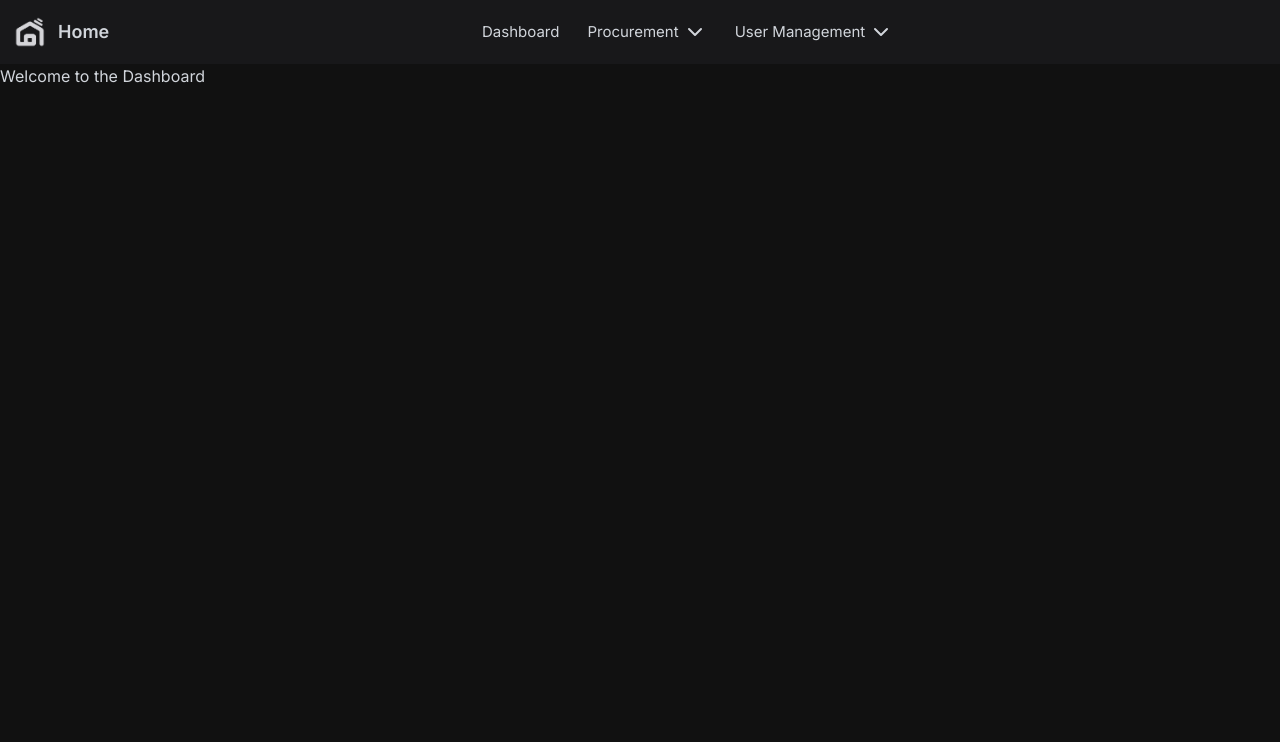
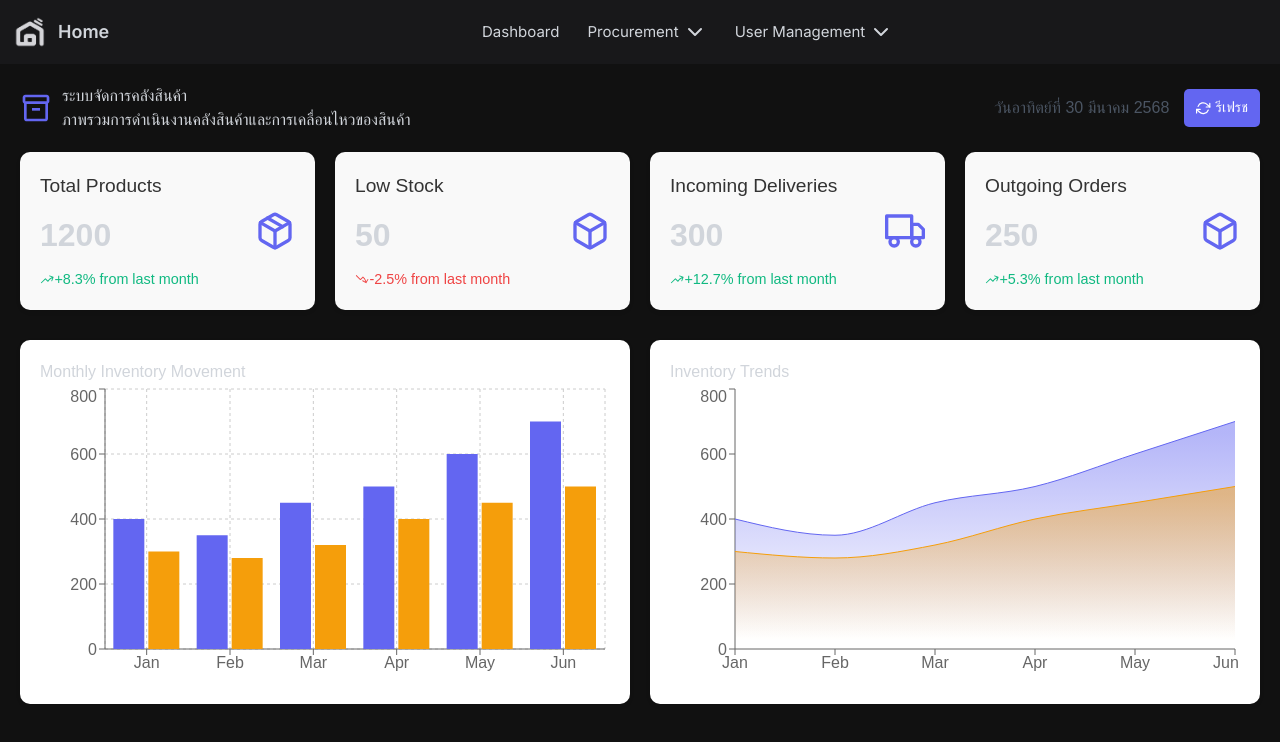
Before and after one commit to ZphinxGZ/ProjectCSI-204, a React (Vite) app: page /dashboard in a window 1280 px wide. Shown: the top 742 px of the page. Built offline with nearby package versions, Linux system fonts and the light colour scheme.

Commit message:
dashboard
23:02

```diff
--- a/package.json
+++ b/package.json
@@ -14,7 +14,9 @@
     "lucide-react": "^0.445.0",
     "react": "^18.3.1",
     "react-dom": "^18.3.1",
-    "react-router-dom": "^7.4.1"
+    "react-icons": "^5.5.0",
+    "react-router-dom": "^7.4.1",
+    "recharts": "^2.15.1"
   },
   "devDependencies": {
     "@eslint/js": "^9.9.0",
--- a/src/main.jsx
+++ b/src/main.jsx
@@ -2,7 +2,7 @@ import { StrictMode } from "react";
 import { createRoot } from "react-dom/client";
 import { BrowserRouter as Router, Routes, Route, Navigate } from "react-router-dom";
 import App from "./App"; // Import App component
-import Dashboard from "./pages/Dashboard";
+import Dashboard from "./pages/Dashboard/Dashboard.jsx";
 import ProcurementOrders from "./pages/ProcurementOrders";
 import ProcurementPayments from "./pages/ProcurementPayments";
 import ProcurementWarehouse from "./pages/ProcurementWarehouse";
--- a/src/pages/Dashboard.jsx
+++ /dev/null
@@ -1,5 +0,0 @@
-const Dashboard = () => {
-  return <h1>Welcome to the Dashboard</h1>;
-};
-
-export default Dashboard;
--- /dev/null
+++ b/src/pages/Dashboard/Dashboard.css
@@ -0,0 +1,115 @@
+.dashboard {
+  padding: 20px;
+  font-family: Arial, sans-serif;
+}
+
+.header {
+  display: flex;
+  justify-content: space-between;
+  align-items: center;
+  margin-bottom: 20px;
+}
+
+.header-title {
+  display: flex;
+  align-items: center;
+}
+
+.header-icon {
+  font-size: 2rem;
+  margin-right: 10px;
+  color: #6366f1;
+}
+
+.header-actions {
+  display: flex;
+  align-items: center;
+  gap: 15px;
+}
+
+.current-date {
+  font-size: 1rem;
+  color: #4b5563;
+}
+
+.refresh-btn {
+  display: flex;
+  align-items: center;
+  background-color: #6366f1;
+  color: white;
+  padding: 8px 12px;
+  border: none;
+  border-radius: 5px;
+  cursor: pointer;
+  font-size: 0.9rem;
+  gap: 5px;
+}
+
+.refresh-btn:hover {
+  background-color: #4f46e5;
+}
+
+.summary-cards {
+  display: grid;
+  grid-template-columns: repeat(4, 1fr);
+  gap: 20px;
+  margin-bottom: 30px;
+}
+
+.card {
+  background-color: #f9f9f9;
+  border-radius: 10px;
+  padding: 20px;
+  box-shadow: 0 2px 4px rgba(0, 0, 0, 0.1);
+  display: flex;
+  justify-content: space-between;
+  align-items: center;
+}
+
+.card-content {
+  max-width: 70%;
+}
+
+.card h3 {
+  margin: 0;
+  font-size: 1.2rem;
+  color: #333;
+}
+
+.value {
+  font-size: 2rem;
+  font-weight: bold;
+  margin: 10px 0;
+}
+
+.change {
+  display: flex;
+  align-items: center;
+  font-size: 0.9rem;
+}
+
+.change.positive {
+  color: #10B981;
+}
+
+.change.negative {
+  color: #EF4444;
+}
+
+.card-icon {
+  font-size: 2.5rem;
+  color: #6366F1;
+}
+
+.charts {
+  display: grid;
+  grid-template-columns: 1fr 1fr;
+  gap: 20px;
+}
+
+.chart {
+  background-color: #fff;
+  padding: 20px;
+  border-radius: 10px;
+  box-shadow: 0 2px 4px rgba(0, 0, 0, 0.1);
+}
--- /dev/null
+++ b/src/pages/Dashboard/Dashboard.jsx
@@ -0,0 +1,202 @@
+import React, { useState, useEffect } from "react";
+import { motion } from "framer-motion";
+import { HiArrowTrendingUp, HiArrowTrendingDown } from "react-icons/hi2";
+import { FiPackage, FiTruck, FiBox, FiRefreshCw } from "react-icons/fi";
+import { MdOutlineInventory2 } from "react-icons/md";
+import {
+  BarChart,
+  Bar,
+  XAxis,
+  YAxis,
+  CartesianGrid,
+  Tooltip,
+  ResponsiveContainer,
+  AreaChart,
+  Area,
+} from "recharts";
+import "./Dashboard.css";
+
+const Dashboard = () => {
+  const [isLoading, setIsLoading] = useState(true);
+
+  // Mock data
+  const stats = {
+    totalProducts: 1200,
+    lowStock: 50,
+    incomingDeliveries: 300,
+    outgoingOrders: 250,
+  };
+
+  const monthlyData = [
+    { name: "Jan", incoming: 400, outgoing: 300 },
+    { name: "Feb", incoming: 350, outgoing: 280 },
+    { name: "Mar", incoming: 450, outgoing: 320 },
+    { name: "Apr", incoming: 500, outgoing: 400 },
+    { name: "May", incoming: 600, outgoing: 450 },
+    { name: "Jun", incoming: 700, outgoing: 500 },
+  ];
+
+  useEffect(() => {
+    const timer = setTimeout(() => {
+      setIsLoading(false);
+    }, 1000);
+
+    return () => clearTimeout(timer);
+  }, []);
+
+  if (isLoading) {
+    return (
+      <div className="loading">
+        <FiRefreshCw className="loading-icon" />
+        <p>Loading data...</p>
+      </div>
+    );
+  }
+
+  return (
+    <div className="dashboard">
+      <div className="header">
+        <div className="header-title">
+          <MdOutlineInventory2 className="header-icon" />
+          <div>
+            <h1>ระบบจัดการคลังสินค้า</h1>
+            <p>ภาพรวมการดำเนินงานคลังสินค้าและการเคลื่อนไหวของสินค้า</p>
+          </div>
+        </div>
+        <div className="header-actions">
+          <span className="current-date">
+            {new Date().toLocaleDateString("th-TH", {
+              weekday: "long",
+              year: "numeric",
+              month: "long",
+              day: "numeric",
+            })}
+          </span>
+          <button className="refresh-btn">
+            <FiRefreshCw />
+            <span>รีเฟรช</span>
+          </button>
+        </div>
+      </div>
+
+      {/* Summary Cards */}
+      <div className="summary-cards">
+        <motion.div
+          className="card"
+          initial={{ opacity: 0, y: 20 }}
+          animate={{ opacity: 1, y: 0 }}
+          transition={{ duration: 0.3 }}
+        >
+          <div className="card-content">
+            <h3>Total Products</h3>
+            <p className="value">{stats.totalProducts}</p>
+            <p className="change positive">
+              <HiArrowTrendingUp /> +8.3% from last month
+            </p>
+          </div>
+          <FiPackage className="card-icon" />
+        </motion.div>
+
+        <motion.div
+          className="card"
+          initial={{ opacity: 0, y: 20 }}
+          animate={{ opacity: 1, y: 0 }}
+          transition={{ duration: 0.3, delay: 0.1 }}
+        >
+          <div className="card-content">
+            <h3>Low Stock</h3>
+            <p className="value">{stats.lowStock}</p>
+            <p className="change negative">
+              <HiArrowTrendingDown /> -2.5% from last month
+            </p>
+          </div>
+          <FiBox className="card-icon" />
+        </motion.div>
+
+        <motion.div
+          className="card"
+          initial={{ opacity: 0, y: 20 }}
+          animate={{ opacity: 1, y: 0 }}
+          transition={{ duration: 0.3, delay: 0.2 }}
+        >
+          <div className="card-content">
+            <h3>Incoming Deliveries</h3>
+            <p className="value">{stats.incomingDeliveries}</p>
+            <p className="change positive">
+              <HiArrowTrendingUp /> +12.7% from last month
+            </p>
+          </div>
+          <FiTruck className="card-icon" />
+        </motion.div>
+
+        <motion.div
+          className="card"
+          initial={{ opacity: 0, y: 20 }}
+          animate={{ opacity: 1, y: 0 }}
+          transition={{ duration: 0.3, delay: 0.3 }}
+        >
+          <div className="card-content">
+            <h3>Outgoing Orders</h3>
+            <p className="value">{stats.outgoingOrders}</p>
+            <p className="change positive">
+              <HiArrowTrendingUp /> +5.3% from last month
+            </p>
+          </div>
+          <FiBox className="card-icon" />
+        </motion.div>
+      </div>
+
+      {/* Charts */}
+      <div className="charts">
+        <div className="chart">
+          <h2>Monthly Inventory Movement</h2>
+          <ResponsiveContainer width="100%" height={300}>
+            <BarChart data={monthlyData}>
+              <CartesianGrid strokeDasharray="3 3" />
+              <XAxis dataKey="name" />
+              <YAxis />
+              <Tooltip />
+              <Bar dataKey="incoming" fill="#6366F1" />
+              <Bar dataKey="outgoing" fill="#F59E0B" />
+            </BarChart>
+          </ResponsiveContainer>
+        </div>
+
+        <div className="chart">
+          <h2>Inventory Trends</h2>
+          <ResponsiveContainer width="100%" height={300}>
+            <AreaChart data={monthlyData}>
+              <defs>
+                <linearGradient id="colorIncoming" x1="0" y1="0" x2="0" y2="1">
+                  <stop offset="5%" stopColor="#6366F1" stopOpacity={0.8} />
+                  <stop offset="95%" stopColor="#6366F1" stopOpacity={0} />
+                </linearGradient>
+                <linearGradient id="colorOutgoing" x1="0" y1="0" x2="0" y2="1">
+                  <stop offset="5%" stopColor="#F59E0B" stopOpacity={0.8} />
+                  <stop offset="95%" stopColor="#F59E0B" stopOpacity={0} />
+                </linearGradient>
+              </defs>
+              <XAxis dataKey="name" />
+              <YAxis />
+              <Tooltip />
+              <Area
+                type="monotone"
+                dataKey="incoming"
+                stroke="#6366F1"
+                fill="url(#colorIncoming)"
+              />
+              <Area
+                type="monotone"
+                dataKey="outgoing"
+                stroke="#F59E0B"
+                fill="url(#colorOutgoing)"
+              />
+            </AreaChart>
+          </ResponsiveContainer>
+        </div>
+      </div>
+    </div>
+  );
+};
+
+export default Dashboard;
```
Also changed, not shown: 1 other file (tests, documents, lock files or other folders).
